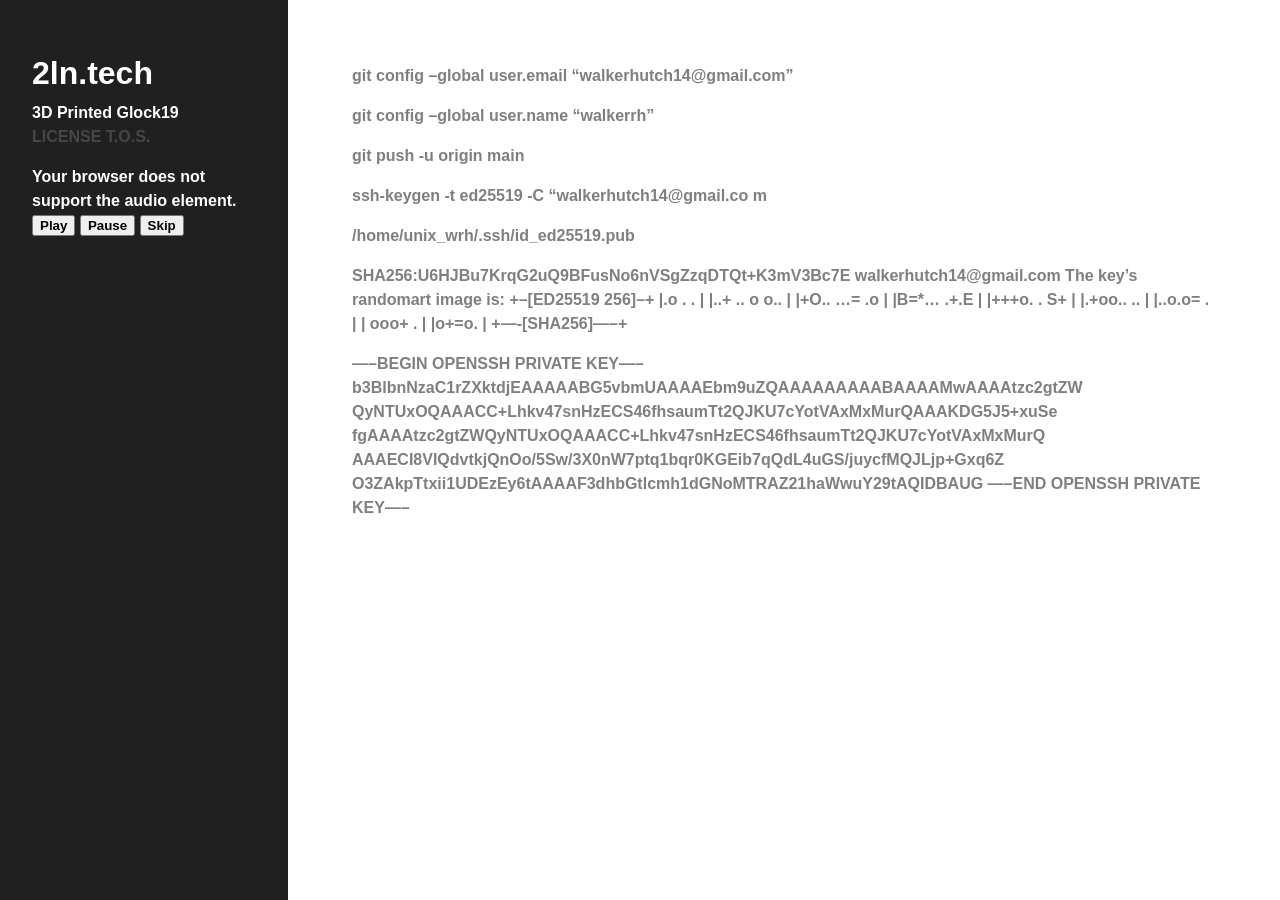
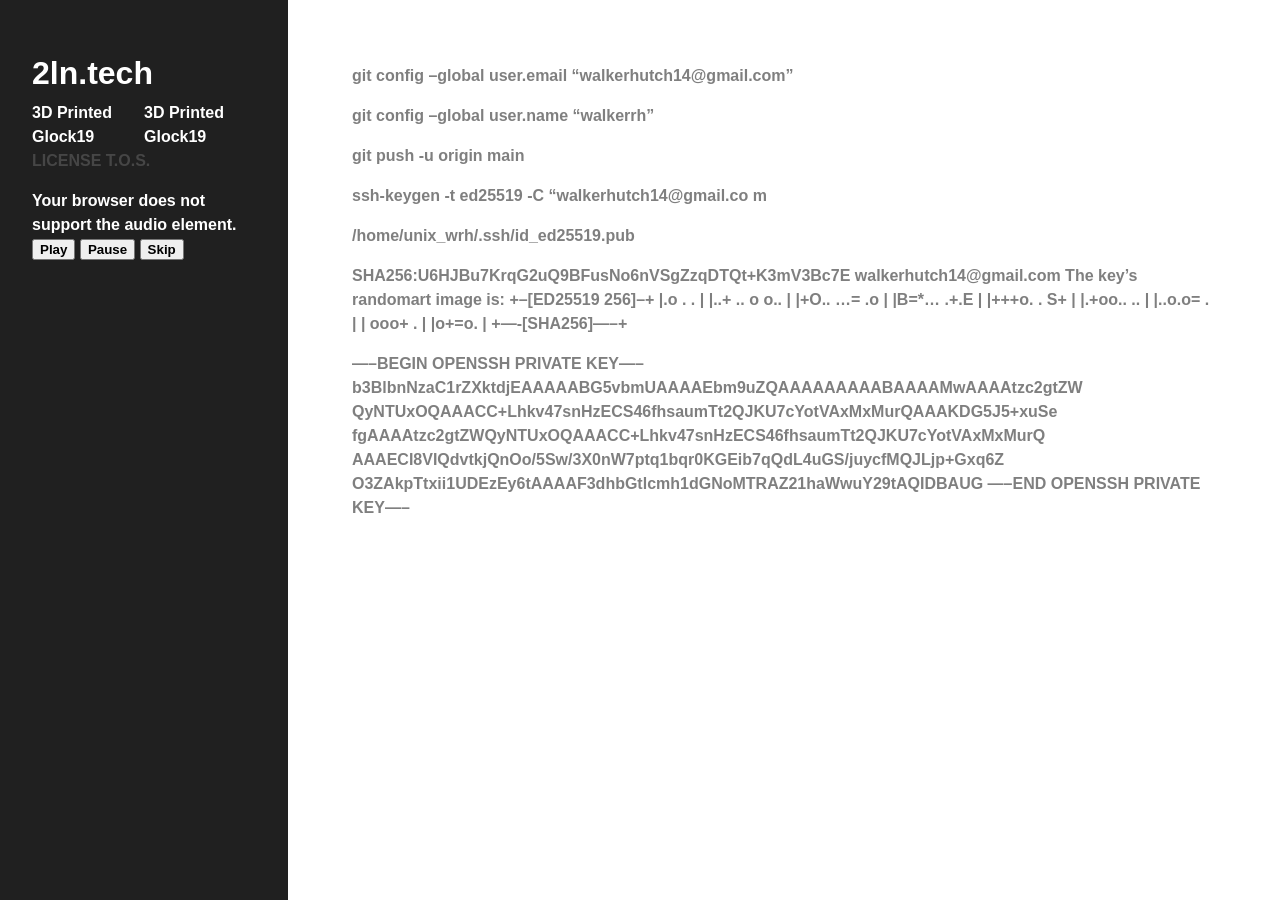
Before and after one commit to vva1kerr/vva1kerr.github.io, a Jekyll site: the page built from ssh_setup.md, in a window 1280 px wide. Built offline with Jekyll 4.4.1, drawn with Linux system fonts in a browser that asks for light colours; nearby versions of some CDN libraries; our own code applies the rules of GitHub Pages for plain Markdown files.

Commit message:
Update default.html

```diff
--- a/_layouts/default.html
+++ b/_layouts/default.html
@@ -18,7 +18,9 @@
 
             <nav>
 <!--                 <a href="{{ '/SCROLLS_FOLDER/scrolls.html' | relative_url }}">SCROLLS</a> -->
-                <a href="{{ '/SCROLLS_FOLDER/GUNS/GLOCK19/GUNS_SCROLLS.html' | relative_url }}">3D Printed Glock19</a>
+<!--                 SCROLLS_FOLDER/GUNS/GLOCK19/glock19_3d_print.md -->
+                <a href="{{ '/SCROLLS_FOLDER/GUNS/GLOCK19/glock19_3d_print.md' | relative_url }}">3D Printed Glock19</a>
+                <a href="{{ '/SCROLLS_FOLDER/GUNS/GLOCK19/glock19_3d_print.html' | relative_url }}">3D Printed Glock19</a>
             </nav>
 
             <div>
```
